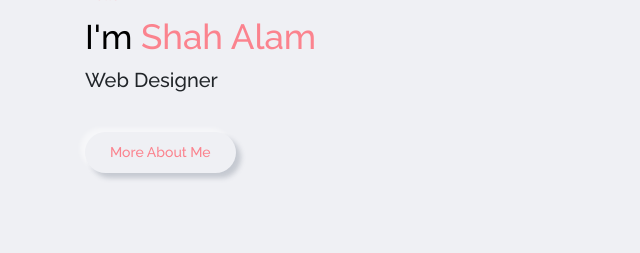
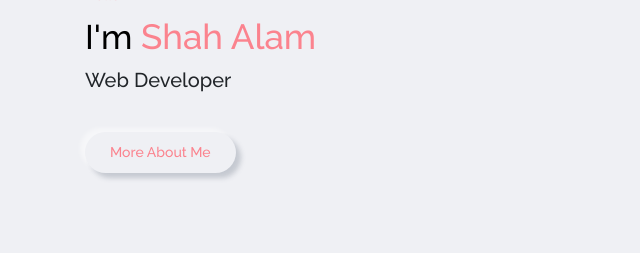
Before and after one commit to thealamdev/Portfolio, a plain HTML site: page index.html in a window 1280 px wide. Shown: the part 231-484 px from the top of the page, 0-640 px from the left. Drawn offline with nearby package versions, Linux system fonts and the light colour scheme.

Commit message:
vesion 1.6 update

```diff
--- a/index.html
+++ b/index.html
@@ -179,7 +179,7 @@
                     <div class="banner_text">
                         <p>Hello</p>
                         <h2>I'm <span>Shah Alam</span></h2>
-                        <h1>Web Designer</h1>
+                        <h1>Web Developer</h1>
                         <div class="banner_btn">
                             <a href="#">More About Me</a>
                         </div>
```
